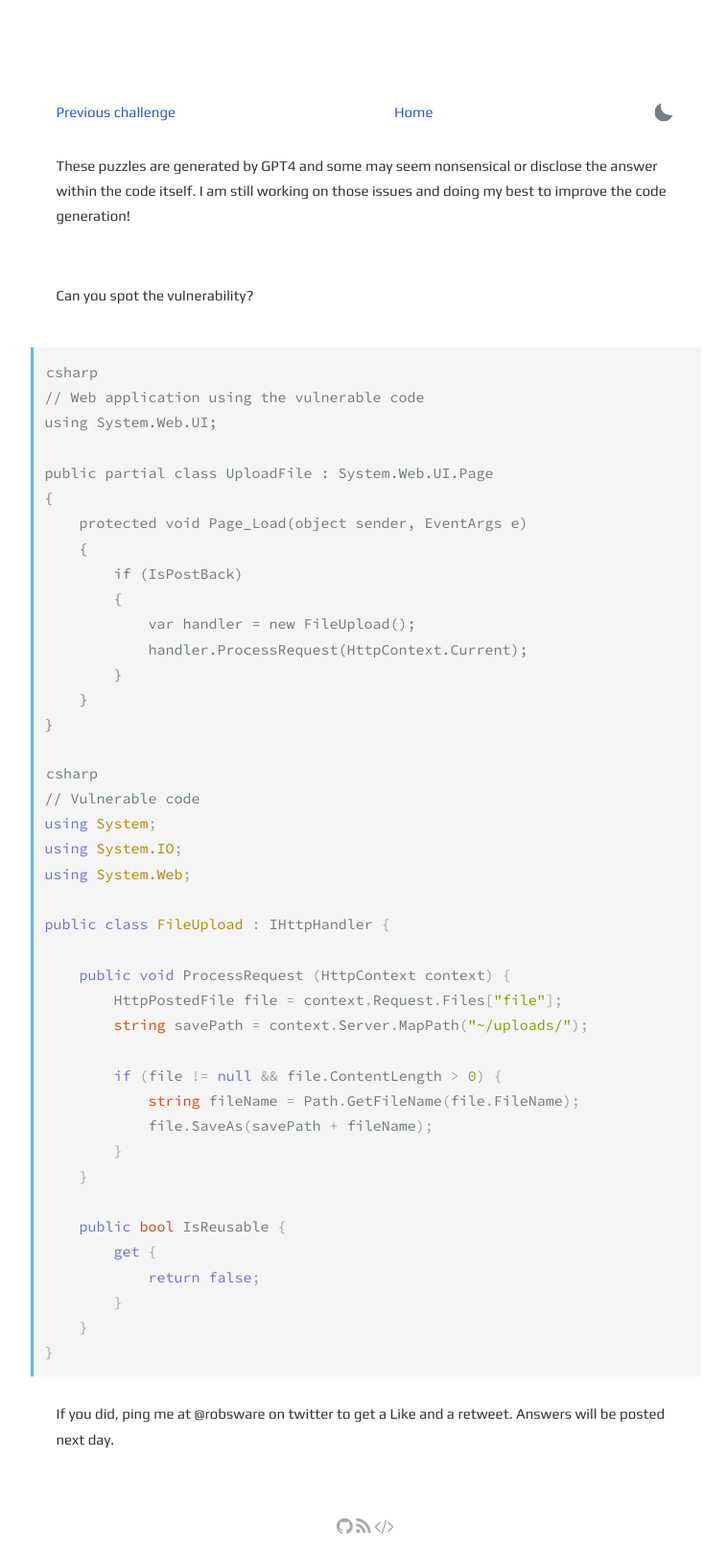
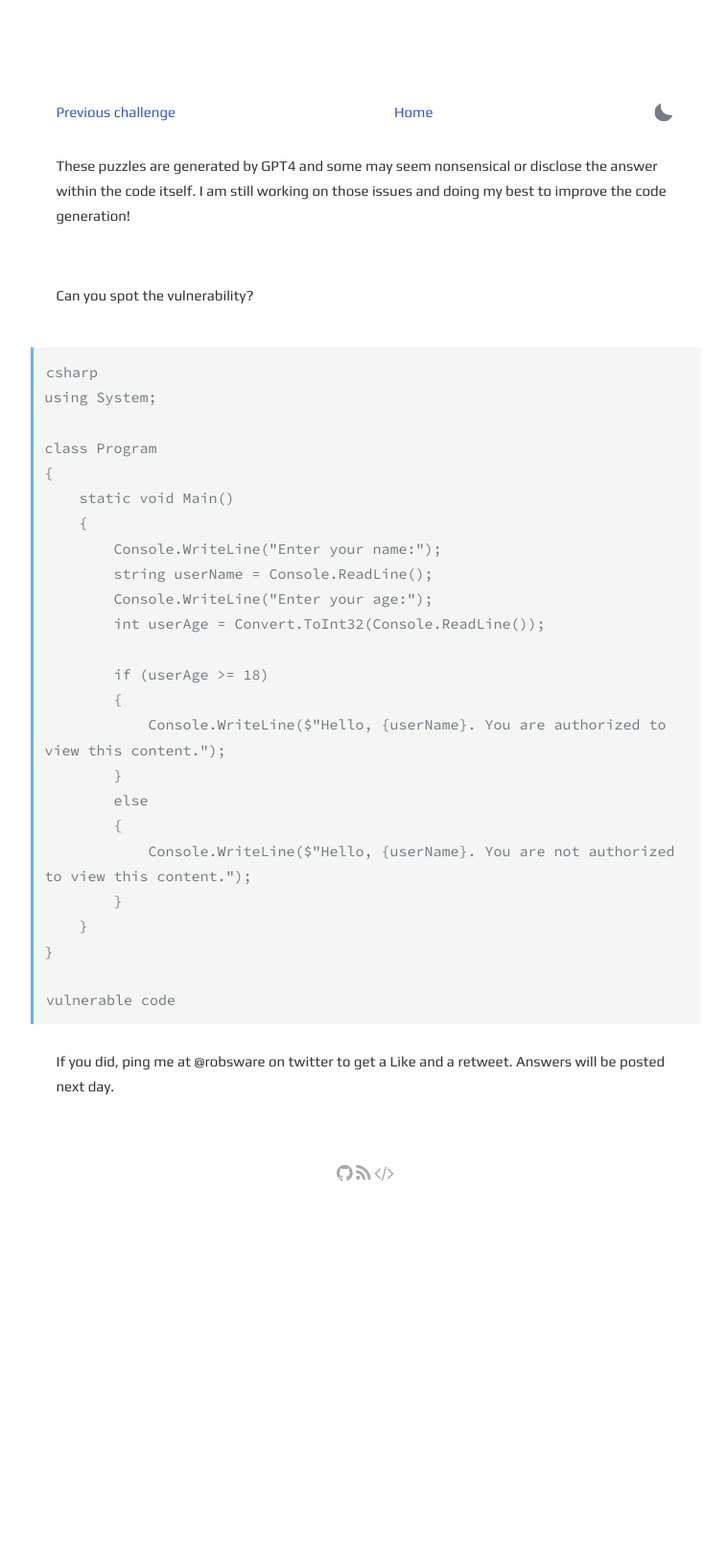
Before and after one commit to robsware/robsware.github.io, a Jekyll site: the page built from challenges/dailyappsec.html, in a window 1280 px wide. Shown: the whole page at 96% size, without its empty margins (259-993 px from the left). Built offline with Jekyll 4.4.1, drawn with Linux system fonts in a browser that asks for light colours; after the commit the page ends 1253 px from its top, so only the background shows below that.

Commit message:
Automated daily appsec challenge

```diff
--- a/challenges/dailyappsec.html
+++ b/challenges/dailyappsec.html
@@ -4,7 +4,7 @@ layout: page
 
 <section class="post">
     <div class="flex-row-between">
-    <a href="{{ site.url }}{{ site.baseurl }}/challenges/2023-04-07"> Previous challenge</a>
+    <a href="{{ site.url }}{{ site.baseurl }}/challenges/2023-04-08"> Previous challenge</a>
           <a href="{{ site.url }}{{ site.baseurl }}/"> Home</a>
       <button title="Change theme" id="theme-toggle" onclick="modeSwitcher()">
         <div></div>
@@ -15,47 +15,30 @@ layout: page
 <br><p>Can you spot the vulnerability?</p>
 <br>
 {% highlight html %}csharp
-// Web application using the vulnerable code
-using System.Web.UI;
+using System;
 
-public partial class UploadFile : System.Web.UI.Page
+class Program
 {
-    protected void Page_Load(object sender, EventArgs e)
+    static void Main()
     {
-        if (IsPostBack)
+        Console.WriteLine("Enter your name:");
+        string userName = Console.ReadLine();
+        Console.WriteLine("Enter your age:");
+        int userAge = Convert.ToInt32(Console.ReadLine());
+
+        if (userAge >= 18)
         {
-            var handler = new FileUpload();
-            handler.ProcessRequest(HttpContext.Current);
+            Console.WriteLine($"Hello, {userName}. You are authorized to view this content.");
+        }
+        else
+        {
+            Console.WriteLine($"Hello, {userName}. You are not authorized to view this content.");
         }
     }
 }
 
 {% endhighlight %}
 {% highlight c# %}
-csharp
-// Vulnerable code
-using System;
-using System.IO;
-using System.Web;
-
-public class FileUpload : IHttpHandler {
-
-    public void ProcessRequest (HttpContext context) {
-        HttpPostedFile file = context.Request.Files["file"];
-        string savePath = context.Server.MapPath("~/uploads/");
-
-        if (file != null && file.ContentLength > 0) {
-            string fileName = Path.GetFileName(file.FileName);
-            file.SaveAs(savePath + fileName);
-        }
-    }
-
-    public bool IsReusable {
-        get {
-            return false;
-        }
-    }
-}
-
+vulnerable code
 {% endhighlight %}
 <br>If you did, ping me at @robsware on twitter to get a Like and a retweet. Answers will be posted next day.
```
Also changed, not shown: challenges/2023-04-08.html (added, +194 -0 lines).
